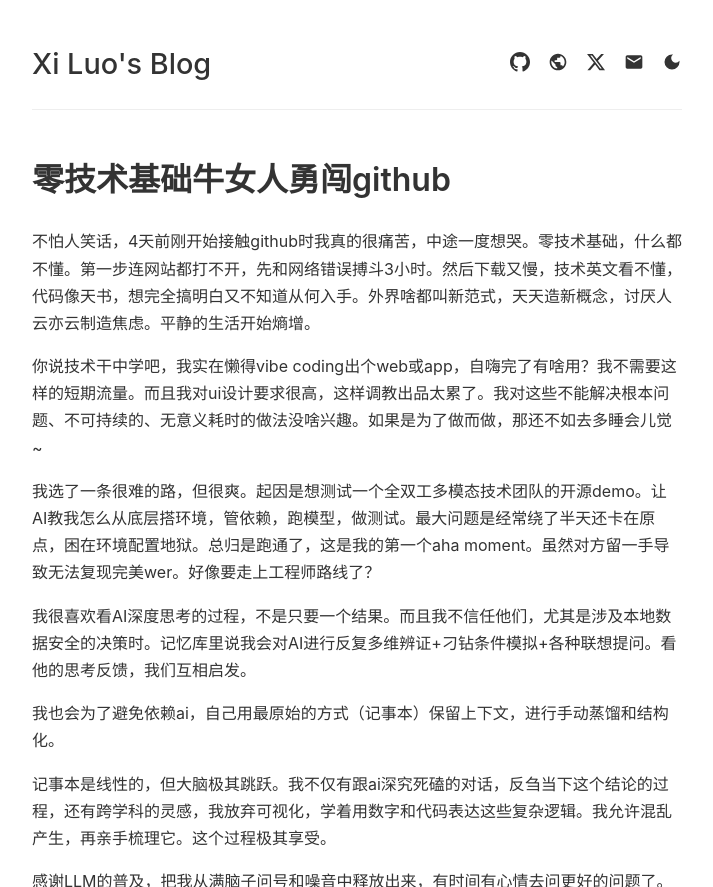
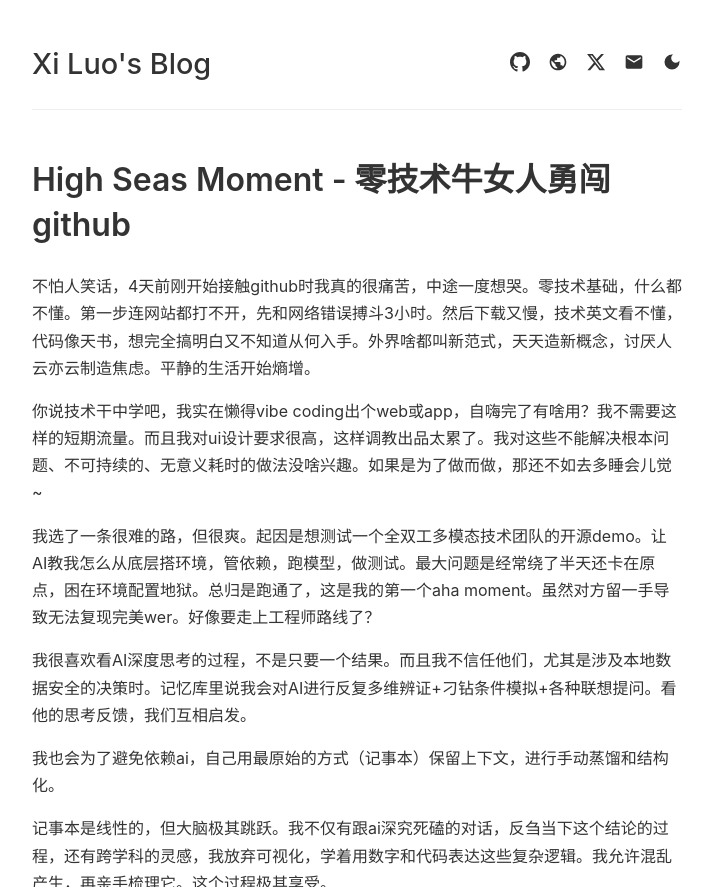
Before and after one commit to promisingchoice/promisingchoice.github.io, a Jekyll site: the page built from first-blog.md, in a window 1280 px wide, cut to the strip 0-887 px from the top of the page. Shown: the whole strip, without its empty margins (283-996 px from the left). Built offline with Jekyll 4.4.1, drawn with Linux system fonts in a browser that asks for light colours.

Commit message:
Update first-blog.md

```diff
--- a/first-blog.md
+++ b/first-blog.md
@@ -11,7 +11,7 @@ layout: default
 <meta name="twitter:description" content="">
 <meta name="twitter:image" content="https://i.imgur.com/msEKQVY.jpeg">
 
-# 零技术基础牛女人勇闯github
+# High Seas Moment - 零技术牛女人勇闯github
 
 不怕人笑话，4天前刚开始接触github时我真的很痛苦，中途一度想哭。零技术基础，什么都不懂。第一步连网站都打不开，先和网络错误搏斗3小时。然后下载又慢，技术英文看不懂，代码像天书，想完全搞明白又不知道从何入手。外界啥都叫新范式，天天造新概念，讨厌人云亦云制造焦虑。平静的生活开始熵增。
 
```
